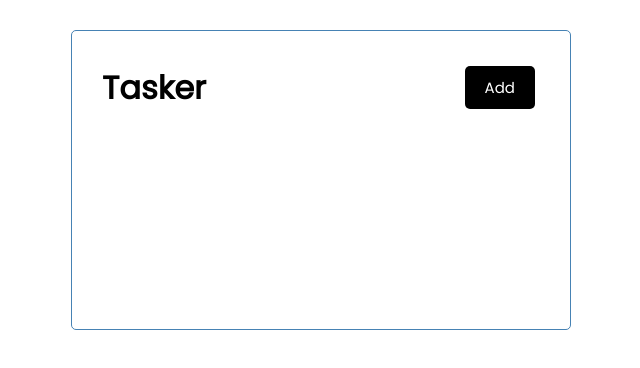
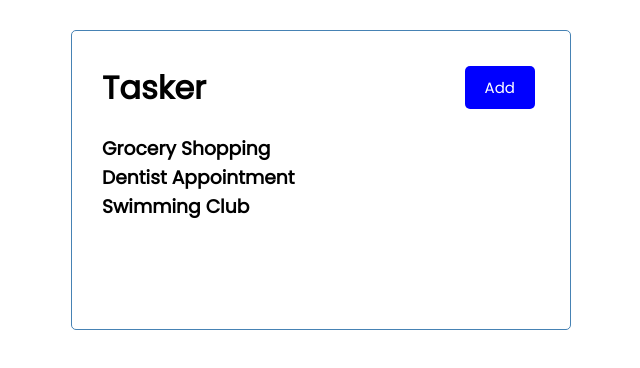
Before and after one commit to TomCS3/Tasker, a React (Create React App) app: page / in a window 1280 px wide. Shown: the top 368 px of the page, without its empty margins (319-959 px from the left). Built offline with nearby package versions, Linux system fonts and the light colour scheme.

Commit message:
Button, Tasks component

```diff
--- a/src/App.js
+++ b/src/App.js
@@ -1,9 +1,33 @@
 import Header from './components/Header'
+import Tasks from './components/Tasks'
+import { useState } from 'react'
 
 const App = () => {
+  const [tasks, setTasks] = useState ([
+    {
+        id: 1,
+        text: 'Grocery Shopping',
+        day: 'March 15th at 9:00am',
+        reminder: true,
+    },
+    {
+        id: 2,
+        text: 'Dentist Appointment',
+        day: 'March 15th at 1:00pm',
+        reminder: true,
+    },
+    {
+        id: 3,
+        text: 'Swimming Club',
+        day: 'March 17th at 7:00pm',
+        reminder: false,
+    },
+  ])
+
   return (
     <div className="container">
       <Header />
+      <Tasks tasks={tasks}/>
     </div>
   )
 }
--- /dev/null
+++ b/src/components/Button.js
@@ -0,0 +1,23 @@
+import PropTypes from 'prop-types'
+
+const Button = ({color, text, onClick}) => {
+    return (
+        <button onClick={onClick} style={{
+            backgroundColor: color }}
+        className='btn'>
+            {text}
+        </button>
+    )
+}
+
+Button.defaultProps = {
+    color: 'steelblue'
+}
+
+Button.propTypes = {
+    text: PropTypes.string,
+    color: PropTypes.string,
+    onClick: PropTypes.func,
+}
+
+export default Button
--- a/src/components/Header.js
+++ b/src/components/Header.js
@@ -1,11 +1,15 @@
 import PropTypes from 'prop-types'
-
+import Button from './Button'
 
 export const Header = ({title}) => {
+   const onClick = () => {
+       console.log('Click')
+   }
     return (
         <header className='header'>
             <h1>{title}</h1>
-            <button className='btn'>Add</button>
+            <Button color='blue' text='Add' onClick=
+            {onClick} />
         </header>
     )
 }
--- /dev/null
+++ b/src/components/Tasks.js
@@ -0,0 +1,11 @@
+const Tasks = ({ tasks }) => {
+    return (
+        <>
+            {tasks.map((task) => (
+            <h3 key={task.id}>{task.text}</h3>
+            ))}
+        </>
+    )
+}
+
+export default Tasks
```
